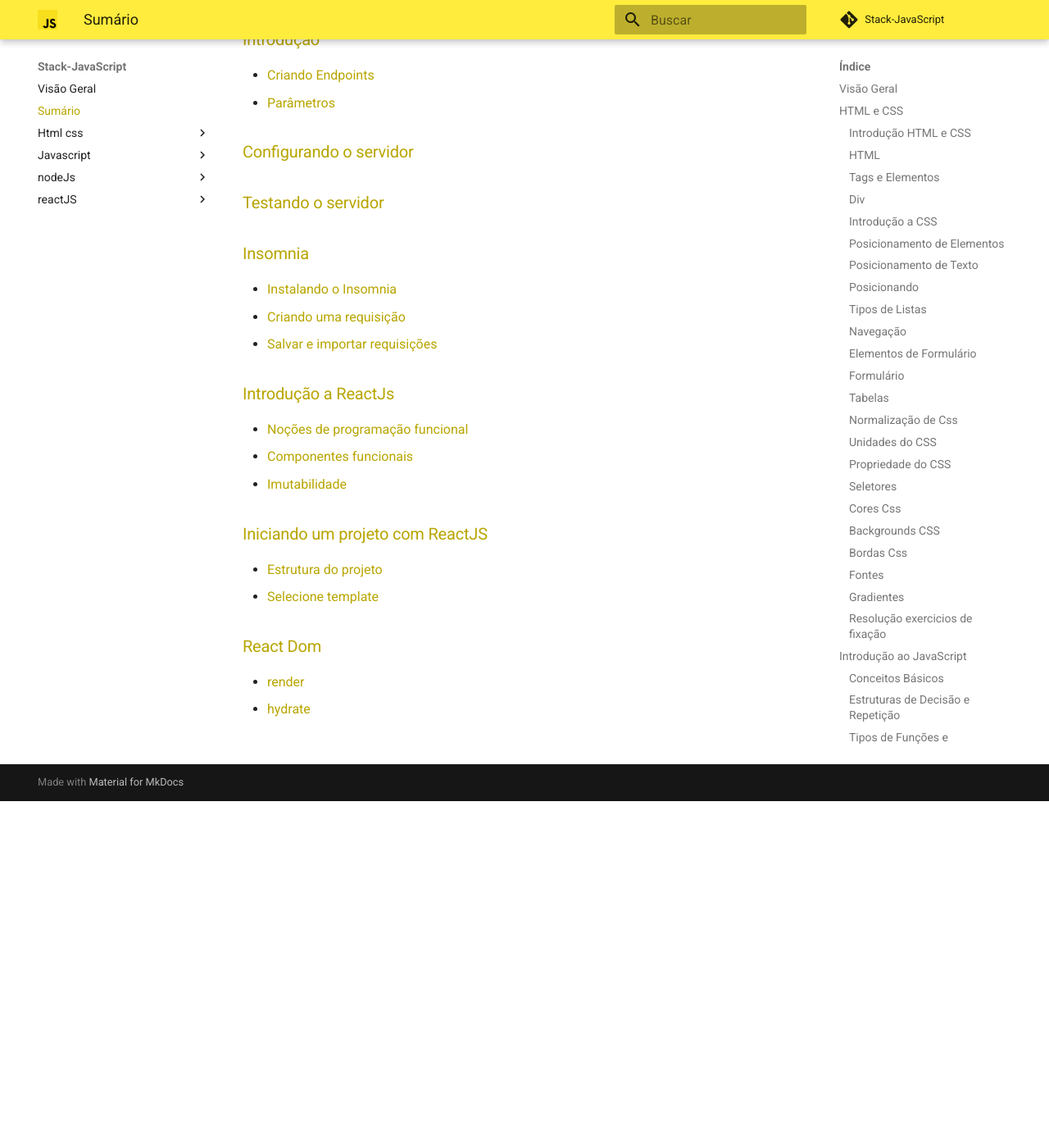
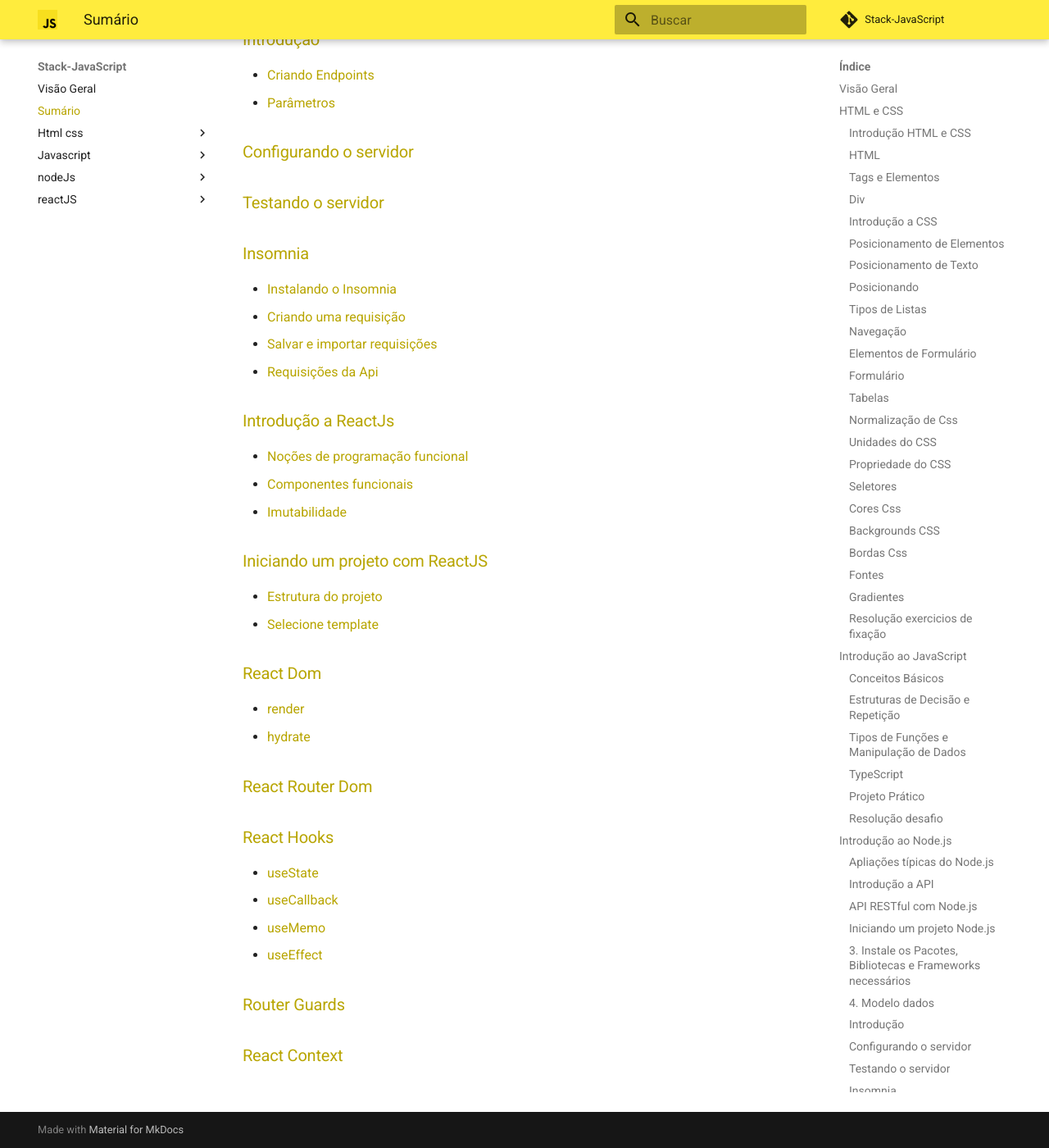
Before and after one commit to juniormarans/StackJavaScript, an MkDocs documentation site: the page built from docs/sumário.md, in a window 1280 px wide and 1400 px high, scrolled down 8638 px. Shown: the whole window at 82% size. Built offline with MkDocs 1.6.1 and Material for MkDocs 9.7.7, drawn with Linux system fonts in a browser that asks for light colours; comment, search, counter and statistics services are not loaded; before the commit the page ends 9615 px from its top, so only the background shows below that.

```diff
--- a/docs/sumário.md
+++ b/docs/sumário.md
@@ -227,6 +227,7 @@
 * [Instalando o Insomnia](nodeJs/_07_Insomnia.md#instalando-o-insomnia)
 * [Criando uma requisição](nodeJs/_07_Insomnia.md#criando-uma-requisicao)
 * [Salvar e importar requisições](nodeJs/_07_Insomnia.md#salvar-e-importar-requisicoes)
+* [Requisições da Api](nodeJs/_07_Insomnia.md#requisicoes-da-api)
 ### [Introdução a ReactJs](reactJS/_01_Introdução.md#introducao-a-reactjs)
 * [Noções de programação funcional](reactJS/_01_Introdução.md#nocoes-de-programacao-funcional)
 * [Componentes funcionais](reactJS/_01_Introdução.md#componentes-funcionais)
@@ -237,3 +238,11 @@
 ### [React Dom](reactJS/_03_ReactDom.md#react-dom)
 * [render](reactJS/_03_ReactDom.md#render)
 * [hydrate](reactJS/_03_ReactDom.md#hydrate)
+### [React Router Dom](reactJS/_04_ReactRouterDom.md#react-router-dom)
+### [React Hooks](reactJS/_05_ReactHooks.md#react-hooks)
+* [useState](reactJS/_05_ReactHooks.md#usestate)
+* [useCallback](reactJS/_05_ReactHooks.md#usecallback)
+* [useMemo](reactJS/_05_ReactHooks.md#usememo)
+* [useEffect](reactJS/_05_ReactHooks.md#useeffect)
+### [Router Guards](reactJS/_06_RouterGuards.md#router-guards)
+### [React Context](reactJS/_07_ReactContext.md#react-context)
```
Also changed, not shown: docs/nodeJs/_04_Modelo-de-dados.md (+1 -1 lines).
